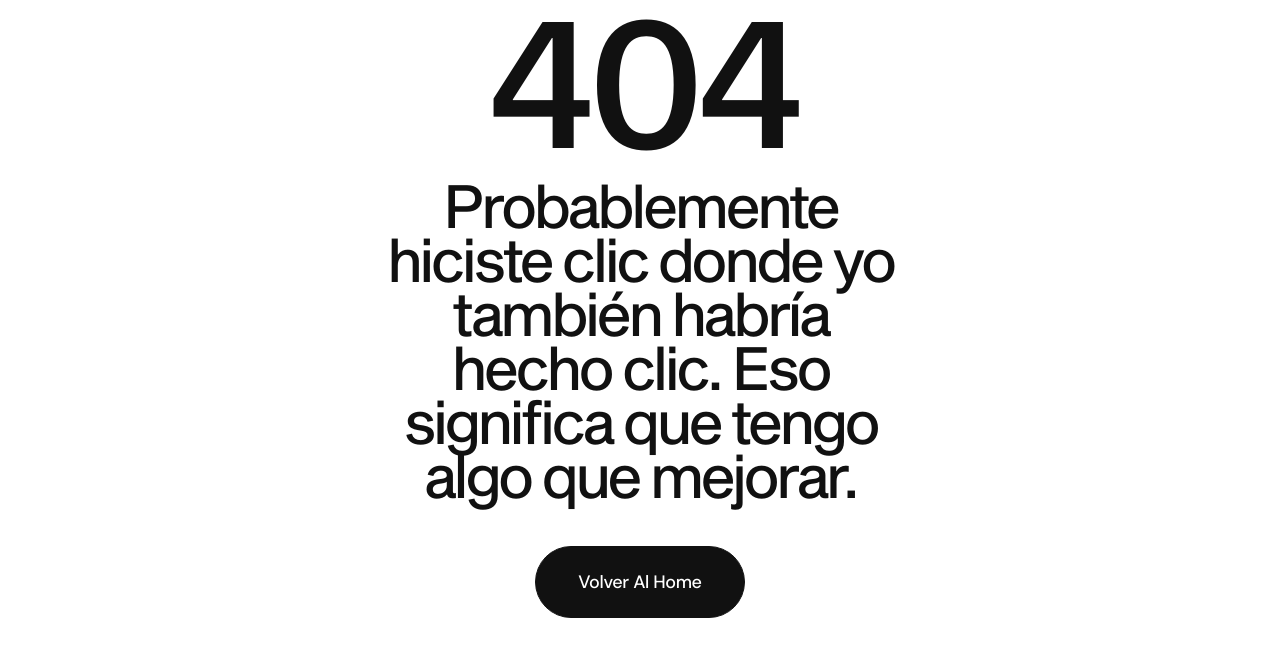
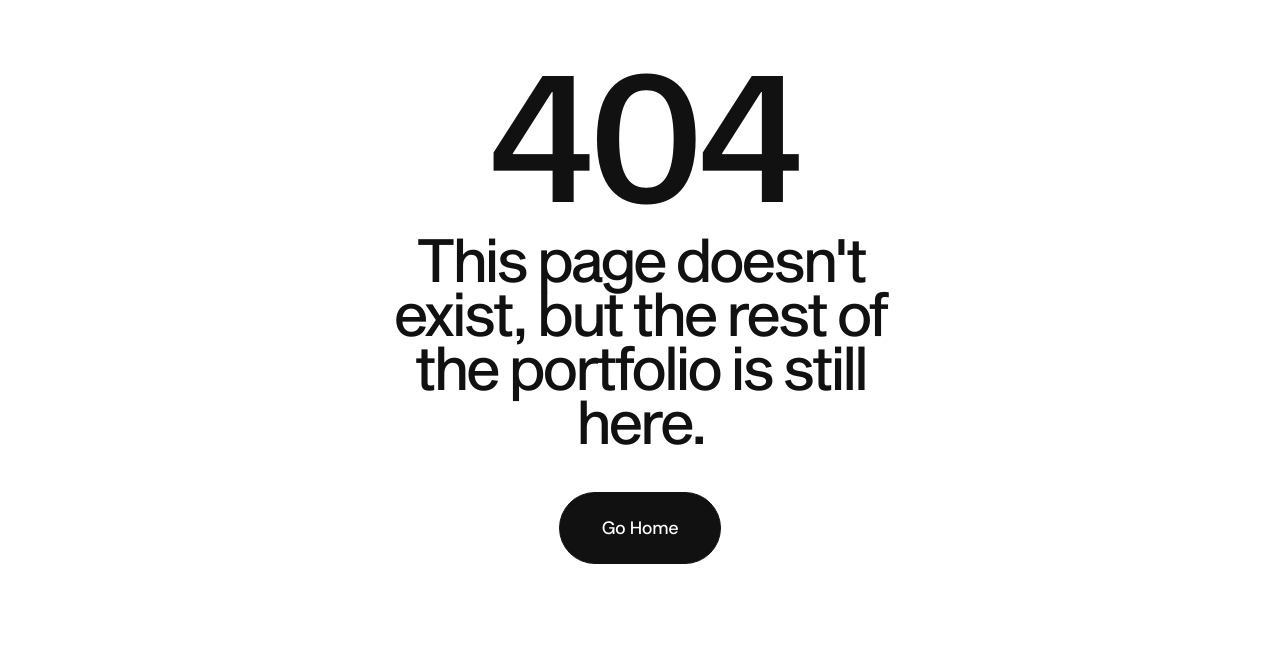
Before and after one commit to lugarbarino/luciagarbarino, a plain HTML site: page 404.html in a window 1280 px wide. Shown: the part 84-740 px from the top of the page. Drawn offline with nearby package versions, Linux system fonts and the light colour scheme.

Commit message:
Update 404.html

```diff
--- a/404.html
+++ b/404.html
@@ -151,15 +151,14 @@
                     <span class="section-subtitle">404</span>
                   </div>
                   <div class="title-wrapper">
-                    <h2 class="section-title font-sequelsans-romanbody">Probablemente hiciste clic donde yo también habría hecho clic.
-Eso significa que tengo algo que mejorar.</h2>
+                    <h2 class="section-title font-sequelsans-romanbody">This page doesn't exist, but the rest of the portfolio is still here.</h2>
                   </div>
                 </div>
                 <div class="btn-wrapper">
                   <a href="index.html" class="rr-btn">
                     <span class="btn-wrap">
-                      <span class="text-one">Volver al Home</span>
-                      <span class="text-two">Volver al Home</span>
+                      <span class="text-one">Go Home</span>
+                      <span class="text-two">Go Home</span>
                     </span>
                   </a>
                 </div>
```
